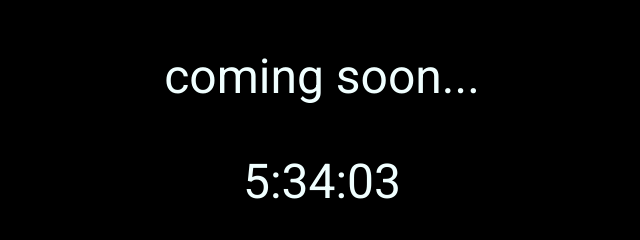
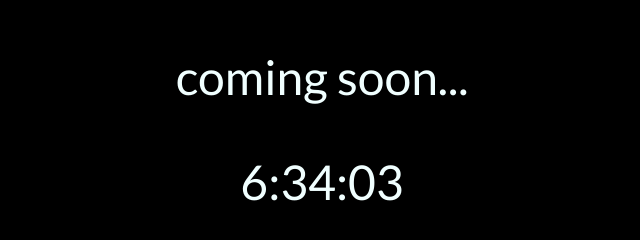
Before and after one commit to cnrstvns/cnrstvns, a plain HTML site: page index.html in a window 1280 px wide. Shown: the whole page, without its empty margins (318-958 px from the left). Drawn offline with Linux system fonts and the light colour scheme.

Commit message:
Font
Font

```diff
--- a/index.html
+++ b/index.html
@@ -10,14 +10,14 @@
         <meta property="og:description" content="I'm Connor, welcome to my website." />
         <meta property="og:image" content="https://media.discordapp.net/attachments/515746482385715201/670506894732951562/Connor_logo.png" />
 
-        <link href="https://fonts.googleapis.com/css?family=Roboto&display=swap" rel="stylesheet">
+        <link href="https://fonts.googleapis.com/css?family=Lato&display=swap" rel="stylesheet">
         <link rel="icon" href="favicon.ico"/>
 
         <style>
         body {
             background-color: black;
             color: azure;
-            font-family: Roboto;
+            font-family: Lato;
             text-align: center;
             font-size: 300%;
         }
@@ -34,6 +34,10 @@
                 var s = today.getSeconds();
                 m = checkTime(m);
                 s = checkTime(s);
+                h += 1
+                if(h > 12){
+                    h -= 12;
+                }
                 document.getElementById('clock').innerHTML = h + ":" + m + ":" + s;
                 var t = setTimeout(startTime, 500);
             }
```
